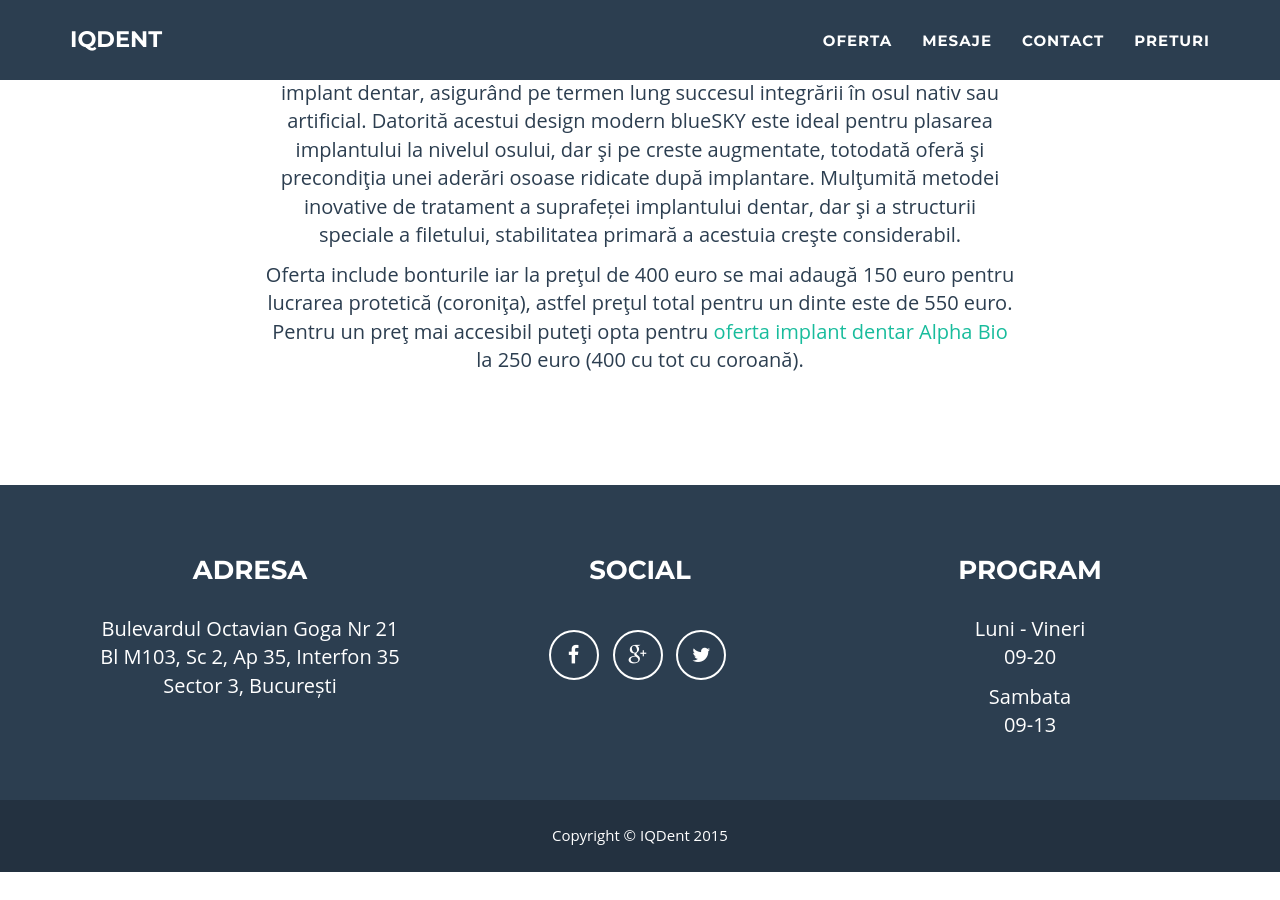
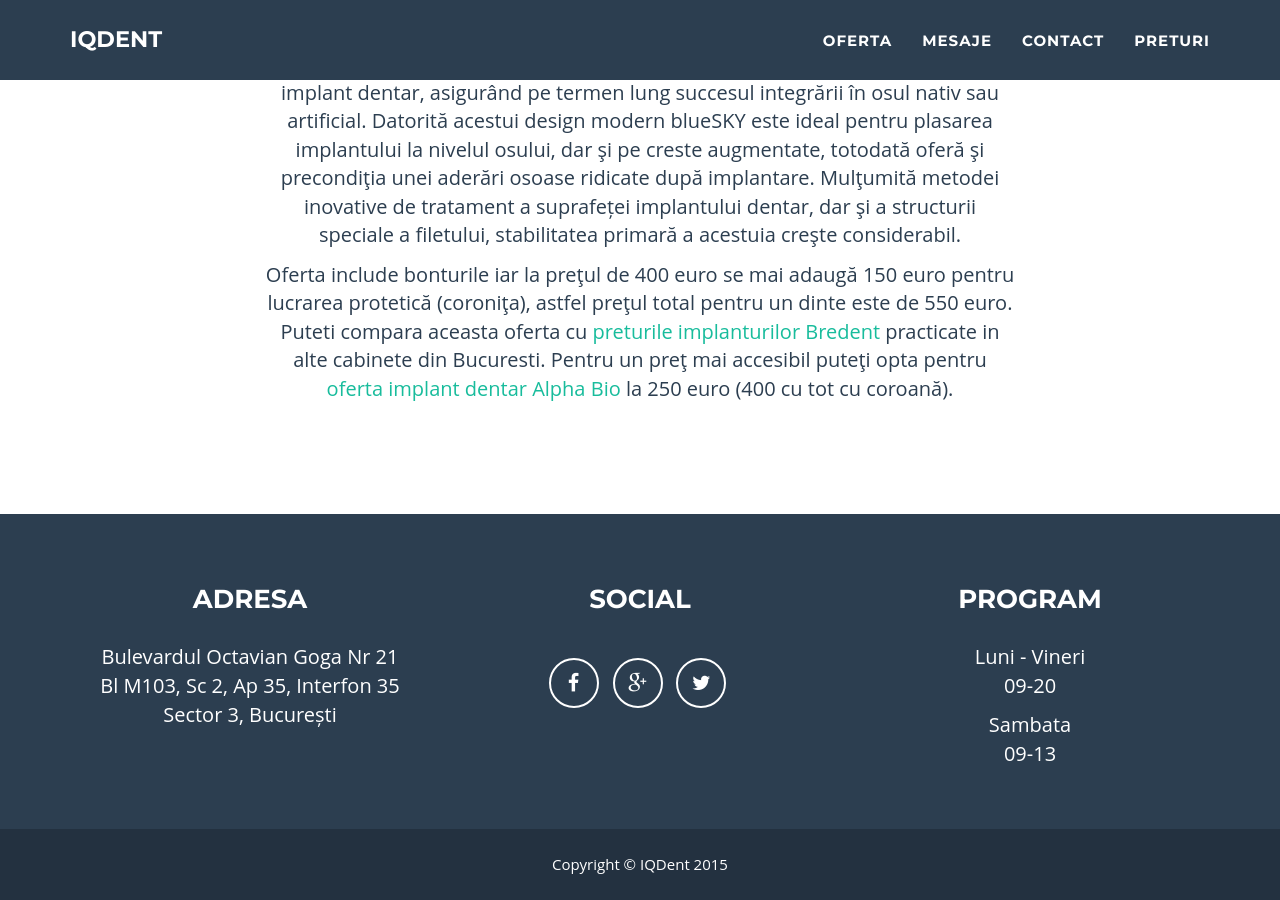
Before and after one commit to littledentgopo/offerdent, a Jekyll site: the page built from promotie-bredent.html, in a window 1280 px wide and 900 px high, scrolled down 1729 px. Built offline with Jekyll 4.4.1, drawn with Linux system fonts in a browser that asks for light colours; before the commit the page ends 2601 px from its top, so only the background shows below that.

Commit message:
Adding prices list for bredent

```diff
--- a/_includes/section-discount-bredent.html
+++ b/_includes/section-discount-bredent.html
@@ -25,7 +25,7 @@
                     Implantul dentar <a href="http://www.bredent-medical.ro/bluesky-implant-dentar.html" target="_blank">Bredent</a> este un implant dentar premium fabricat in Germania. Suprafaţa obţinută prin sablare şi tratament acid la temperatură înaltă arată gradul ridicat al tehnologiei de ultimă oră în domeniu al noului sistem de implant dentar, asigurând pe termen lung succesul integrării în osul nativ sau artificial. Datorită acestui design modern blueSKY este ideal pentru plasarea implantului la nivelul osului, dar şi pe creste augmentate, totodată oferă şi precondiţia unei aderări osoase ridicate după implantare. Mulţumită metodei inovative de tratament a suprafeței implantului dentar, dar şi a structurii speciale a filetului, stabilitatea primară a acestuia creşte considerabil.
                     </p>
                     <p>
-                    Oferta include bonturile iar la preţul de 400 euro se mai adaugă 150 euro pentru lucrarea protetică (coroniţa), astfel preţul total pentru un dinte este de 550 euro. Pentru un preţ mai accesibil puteţi opta pentru <a href="/promotie-alphabio.html">oferta implant dentar Alpha Bio</a> la 250 euro (400 cu tot cu coroană).
+                    Oferta include bonturile iar la preţul de 400 euro se mai adaugă 150 euro pentru lucrarea protetică (coroniţa), astfel preţul total pentru un dinte este de 550 euro. Puteti compara aceasta oferta cu <a href="/info/preturi-implanturi-dentare-bredent.html">preturile implanturilor Bredent</a> practicate in alte cabinete din Bucuresti. Pentru un preţ mai accesibil puteţi opta pentru <a href="/promotie-alphabio.html">oferta implant dentar Alpha Bio</a> la 250 euro (400 cu tot cu coroană).
                     </p>
                 </div>
 
```
